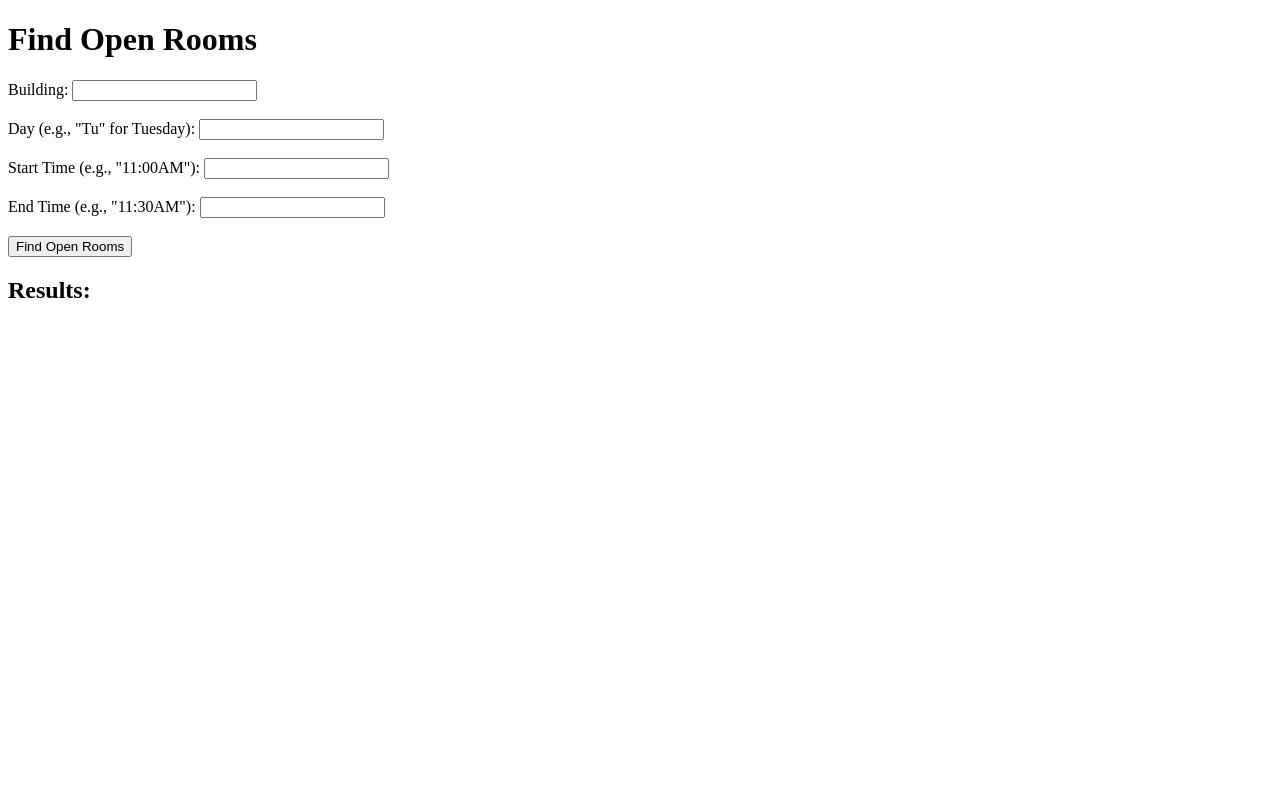
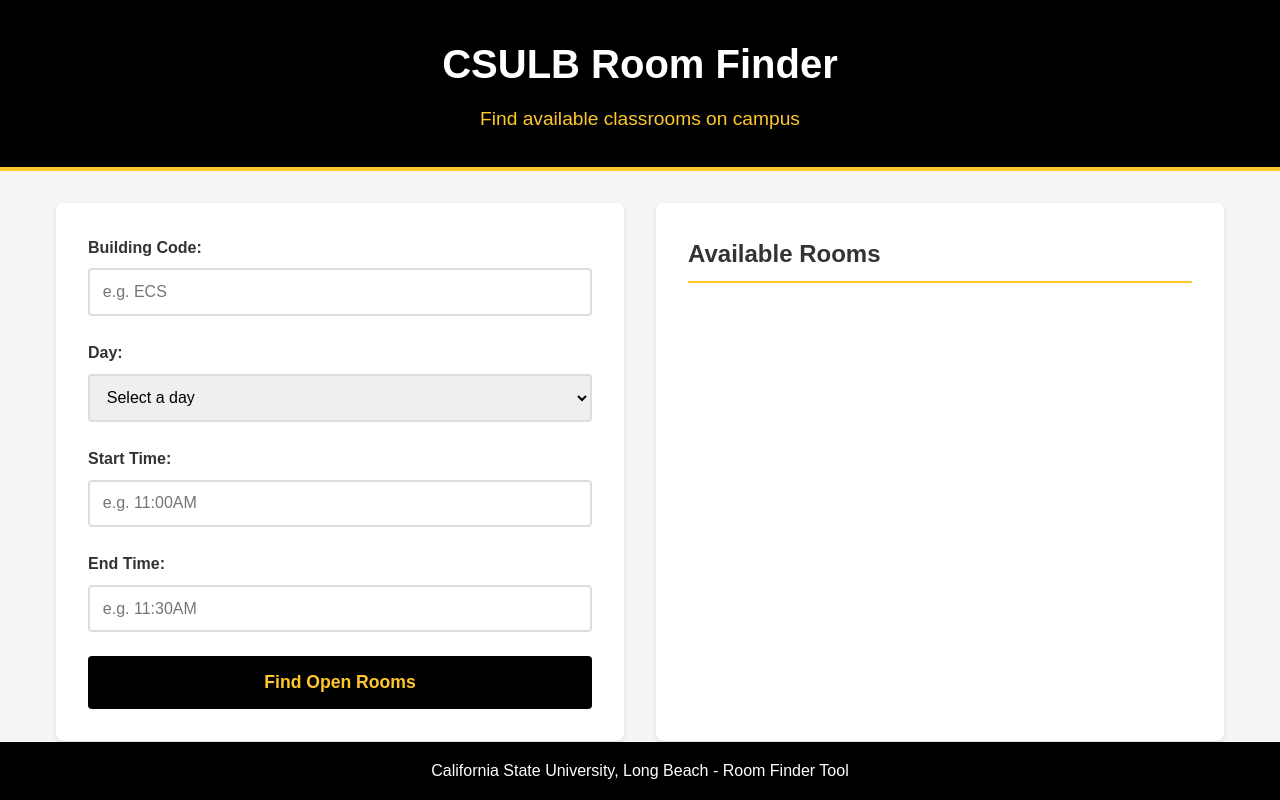
Before and after one commit to Igweiss8/CSULB-Free-Rooms, a Flask app: page / in a window 1280 px wide. Run offline with Flask 3, Linux system fonts and the light colour scheme.

Commit message:
Added CSULB Styling

```diff
--- /dev/null
+++ b/static/styles.css
@@ -0,0 +1,175 @@
+:root {
+    --csulb-yellow: #FFC72C;
+    --csulb-black: #000000;
+    --csulb-gray: #333333;
+    --light-gray: #f5f5f5;
+    --white: #ffffff;
+}
+
+* {
+    margin: 0;
+    padding: 0;
+    box-sizing: border-box;
+    font-family: 'Arial', sans-serif;
+}
+
+body {
+    background-color: var(--light-gray);
+    line-height: 1.6;
+}
+
+.header {
+    background-color: var(--csulb-black);
+    color: var(--white);
+    padding: 2rem;
+    text-align: center;
+    border-bottom: 4px solid var(--csulb-yellow);
+}
+
+.header h1 {
+    font-size: 2.5rem;
+    margin-bottom: 0.5rem;
+}
+
+.subtitle {
+    color: var(--csulb-yellow);
+    font-size: 1.2rem;
+}
+
+.container {
+    max-width: 1200px;
+    margin: 2rem auto;
+    padding: 0 1rem;
+    display: grid;
+    grid-template-columns: 1fr 1fr;
+    gap: 2rem;
+}
+
+.form-container {
+    background-color: var(--white);
+    padding: 2rem;
+    border-radius: 8px;
+    box-shadow: 0 2px 4px rgba(0, 0, 0, 0.1);
+}
+
+.form-group {
+    margin-bottom: 1.5rem;
+}
+
+.form-group label {
+    display: block;
+    margin-bottom: 0.5rem;
+    color: var(--csulb-gray);
+    font-weight: bold;
+}
+
+input[type="text"],
+select {
+    width: 100%;
+    padding: 0.8rem;
+    border: 2px solid #ddd;
+    border-radius: 4px;
+    font-size: 1rem;
+    transition: border-color 0.3s ease;
+}
+
+input[type="text"]:focus,
+select:focus {
+    outline: none;
+    border-color: var(--csulb-yellow);
+}
+
+.search-btn {
+    background-color: var(--csulb-black);
+    color: var(--csulb-yellow);
+    padding: 1rem 2rem;
+    border: none;
+    border-radius: 4px;
+    cursor: pointer;
+    width: 100%;
+    font-size: 1.1rem;
+    font-weight: bold;
+    transition: all 0.3s ease;
+}
+
+.search-btn:hover {
+    background-color: var(--csulb-yellow);
+    color: var(--csulb-black);
+}
+
+.results-container {
+    background-color: var(--white);
+    padding: 2rem;
+    border-radius: 8px;
+    box-shadow: 0 2px 4px rgba(0, 0, 0, 0.1);
+}
+
+.results-container h2 {
+    color: var(--csulb-gray);
+    margin-bottom: 1.5rem;
+    padding-bottom: 0.5rem;
+    border-bottom: 2px solid var(--csulb-yellow);
+}
+
+.results-list {
+    list-style: none;
+}
+
+.room-item {
+    padding: 1rem;
+    margin-bottom: 0.5rem;
+    background-color: var(--light-gray);
+    border-radius: 4px;
+    transition: transform 0.2s ease;
+}
+
+.room-item:hover {
+    transform: translateX(5px);
+    background-color: #eee;
+}
+
+.loading {
+    text-align: center;
+    color: var(--csulb-gray);
+    font-style: italic;
+    padding: 1rem;
+}
+
+.error {
+    color: #dc3545;
+    padding: 1rem;
+    background-color: #f8d7da;
+    border-radius: 4px;
+}
+
+.no-results {
+    color: var(--csulb-gray);
+    padding: 1rem;
+    text-align: center;
+    font-style: italic;
+}
+
+footer {
+    background-color: var(--csulb-black);
+    color: var(--white);
+    text-align: center;
+    padding: 1rem;
+    position: fixed;
+    bottom: 0;
+    width: 100%;
+}
+
+/* Responsive Design */
+@media (max-width: 768px) {
+    .container {
+        grid-template-columns: 1fr;
+    }
+
+    .header h1 {
+        font-size: 2rem;
+    }
+
+    .subtitle {
+        font-size: 1rem;
+    }
+}
--- a/templates/index.html
+++ b/templates/index.html
@@ -3,28 +3,61 @@
 <head>
     <meta charset="UTF-8">
     <meta name="viewport" content="width=device-width, initial-scale=1.0">
-    <title>Room Finder</title>
+    <title>CSULB Room Finder</title>
+    <link rel="stylesheet" href="{{ url_for('static', filename='styles.css') }}">
 </head>
 <body>
-    <h1>Find Open Rooms</h1>
+    <div class="header">
+        <h1>CSULB Room Finder</h1>
+        <p class="subtitle">Find available classrooms on campus</p>
+    </div>
+
+    <div class="container">
+        <div class="form-container">
             <form id="room-form">
-        <label for="building">Building:</label>
-        <input type="text" id="building" name="building" required><br><br>
+                <div class="form-group">
+                    <label for="building">Building Code:</label>
+                    <input type="text" id="building" name="building" placeholder="e.g. ECS" required>
+                </div>
 
-        <label for="day">Day (e.g., "Tu" for Tuesday):</label>
-        <input type="text" id="day" name="day" required><br><br>
+                <div class="form-group">
+                    <label for="day">Day:</label>
+                    <select id="day" name="day" required>
+                        <option value="">Select a day</option>
+                        <option value="M">Monday (M)</option>
+                        <option value="Tu">Tuesday (Tu)</option>
+                        <option value="W">Wednesday (W)</option>
+                        <option value="Th">Thursday (Th)</option>
+                        <option value="F">Friday (F)</option>
+                    </select>
+                </div>
 
-        <label for="start-time">Start Time (e.g., "11:00AM"):</label>
-        <input type="text" id="start-time" name="start-time" required><br><br>
+                <div class="form-group">
+                    <label for="start-time">Start Time:</label>
+                    <input type="text" id="start-time" name="start-time" placeholder="e.g. 11:00AM" required>
+                </div>
 
-        <label for="end-time">End Time (e.g., "11:30AM"):</label>
-        <input type="text" id="end-time" name="end-time" required><br><br>
+                <div class="form-group">
+                    <label for="end-time">End Time:</label>
+                    <input type="text" id="end-time" name="end-time" placeholder="e.g. 11:30AM" required>
+                </div>
 
-        <button type="button" onclick="findOpenRooms()">Find Open Rooms</button>
+                <button type="button" onclick="findOpenRooms()" class="search-btn">Find Open Rooms</button>
             </form>
+        </div>
 
-    <h2>Results:</h2>
-    <ul id="results"></ul>
+        <div class="results-container">
+            <h2>Available Rooms</h2>
+            <div id="loading" class="loading" style="display: none;">Searching...</div>
+            <div id="results-wrapper">
+                <ul id="results" class="results-list"></ul>
+            </div>
+        </div>
+    </div>
+
+    <footer>
+        <p>California State University, Long Beach - Room Finder Tool</p>
+    </footer>
 
     <script>
         async function findOpenRooms() {
@@ -33,7 +66,12 @@
             const startTime = document.getElementById("start-time").value;
             const endTime = document.getElementById("end-time").value;
 
-            const response = await fetch("http://127.0.0.1:5000/find_open_rooms", {
+            // Show loading indicator
+            document.getElementById("loading").style.display = "block";
+            document.getElementById("results").innerHTML = "";
+
+            try {
+                const response = await fetch("/find_open_rooms", {
                     method: "POST",
                     headers: {
                         "Content-Type": "application/json"
@@ -48,6 +86,12 @@
 
                 const data = await response.json();
                 displayResults(data.open_rooms);
+            } catch (error) {
+                console.error("Error:", error);
+                document.getElementById("results").innerHTML = "<li class='error'>An error occurred while searching for rooms.</li>";
+            } finally {
+                document.getElementById("loading").style.display = "none";
+            }
         }
 
         function displayResults(openRooms) {
@@ -55,10 +99,11 @@
             resultsList.innerHTML = "";
 
             if (openRooms.length === 0) {
-                resultsList.innerHTML = "<li>No open rooms found.</li>";
+                resultsList.innerHTML = "<li class='no-results'>No open rooms found.</li>";
             } else {
                 openRooms.forEach(room => {
                     const listItem = document.createElement("li");
+                    listItem.className = "room-item";
                     listItem.textContent = room;
                     resultsList.appendChild(listItem);
                 });
```
Lines whose indentation alone changed are shown as unchanged.
